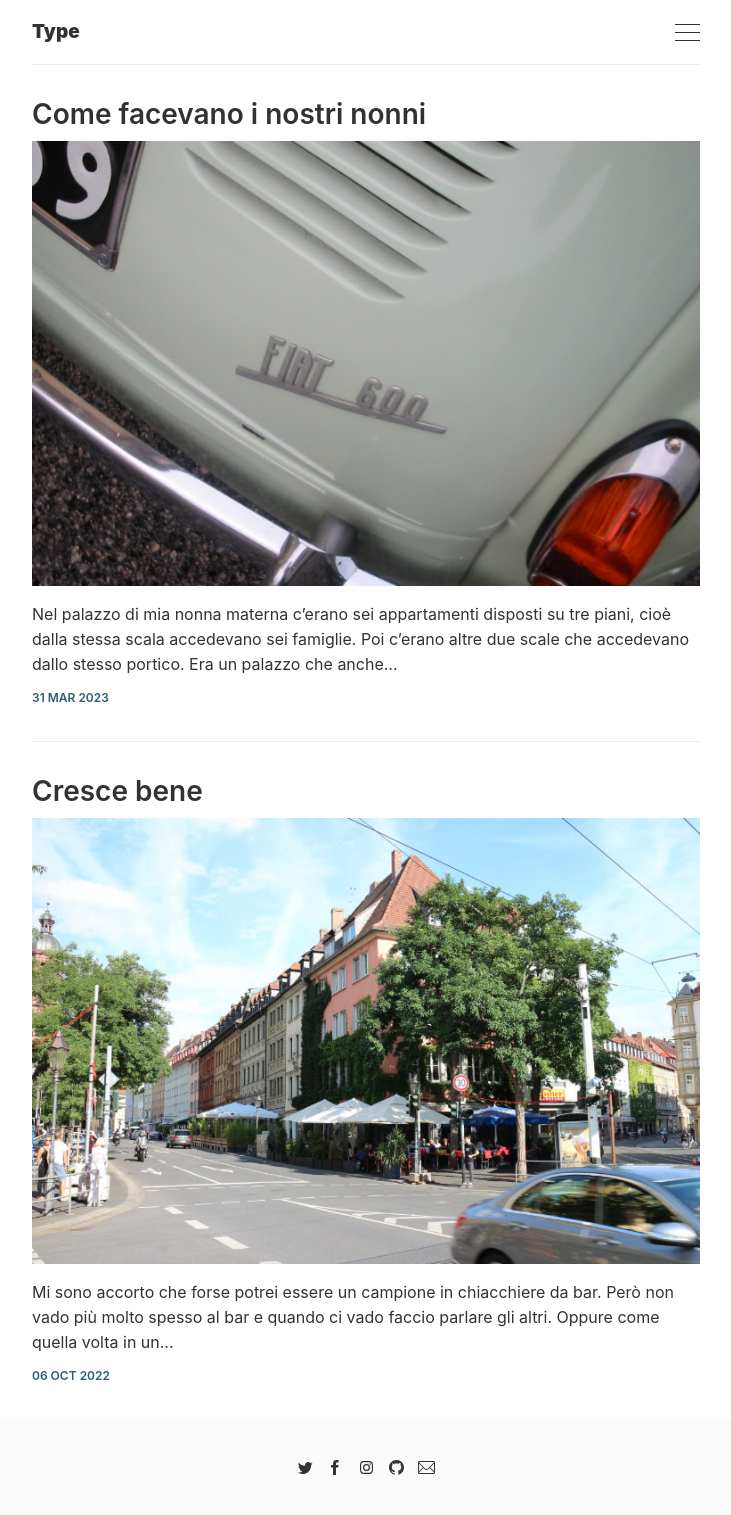
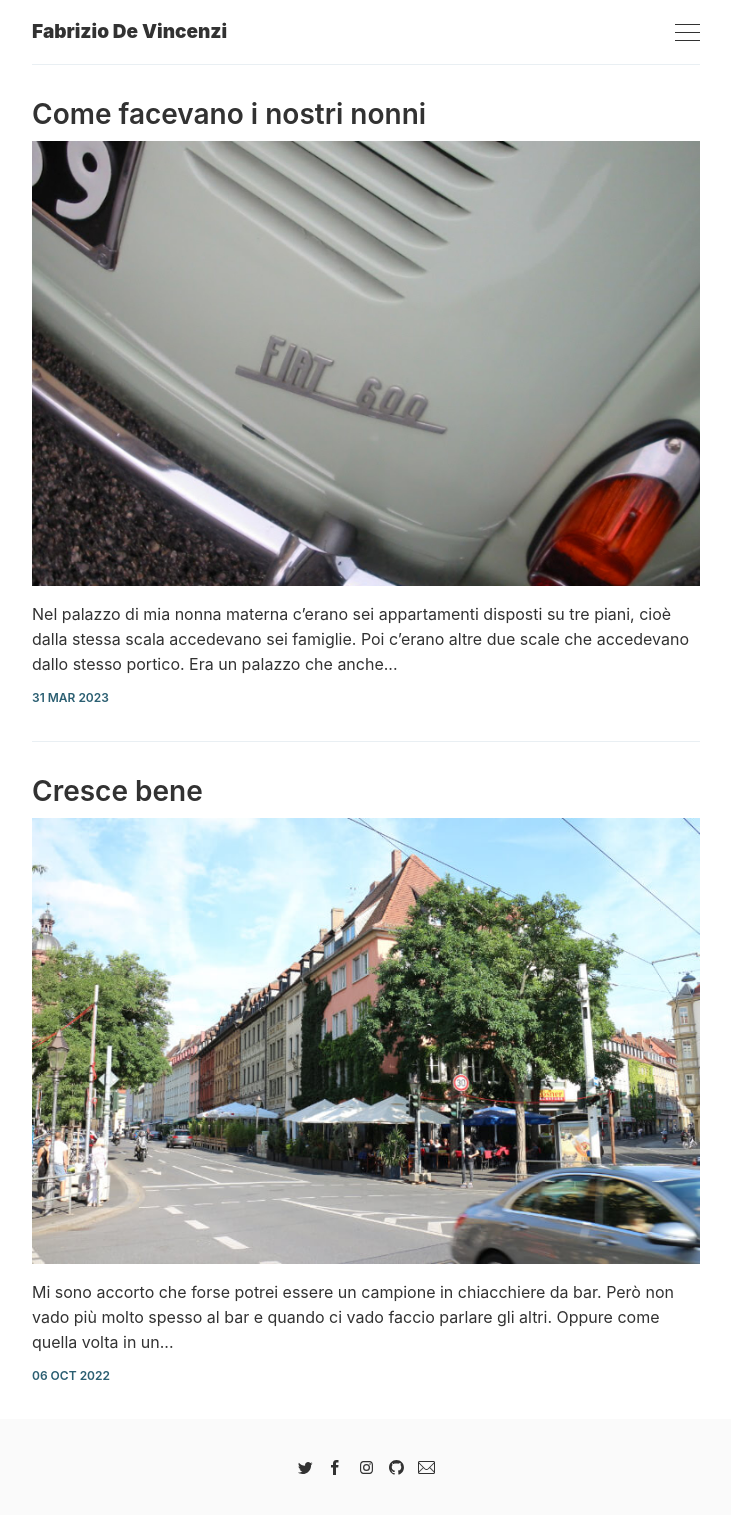
Before and after one commit to fabriziodevincenzi/jekyll-blog, a Jekyll site: the page built from index.html, in a window 1280 px wide. Shown: the whole page, without its empty margins (274-1005 px from the left). Built offline with Jekyll 4.4.1, drawn with Linux system fonts in a browser that asks for light colours; the list of posts is cut into pages by our own code.

Commit message:
New title

```diff
--- a/_config.yml
+++ b/_config.yml
@@ -6,11 +6,11 @@
 # 'jekyll serve'. If you change this file, please restart the server process.
 
 # Site settings
-title:       Type
+title:       Fabrizio De Vincenzi
 email:       ''
 description: ''
 baseurl:     '' # The subpath of your site, e.g. /blog
-url:         'https://type-jekyll.aspirethemes.com/' # The base hostname & protocol for your site
+url:         'https://www.fabriziodevincenzi.com/' # The base hostname & protocol for your site
 twitter:     ''
 github:      ''
 instagram:   ''
```
Also changed, not shown: 1 other file.
